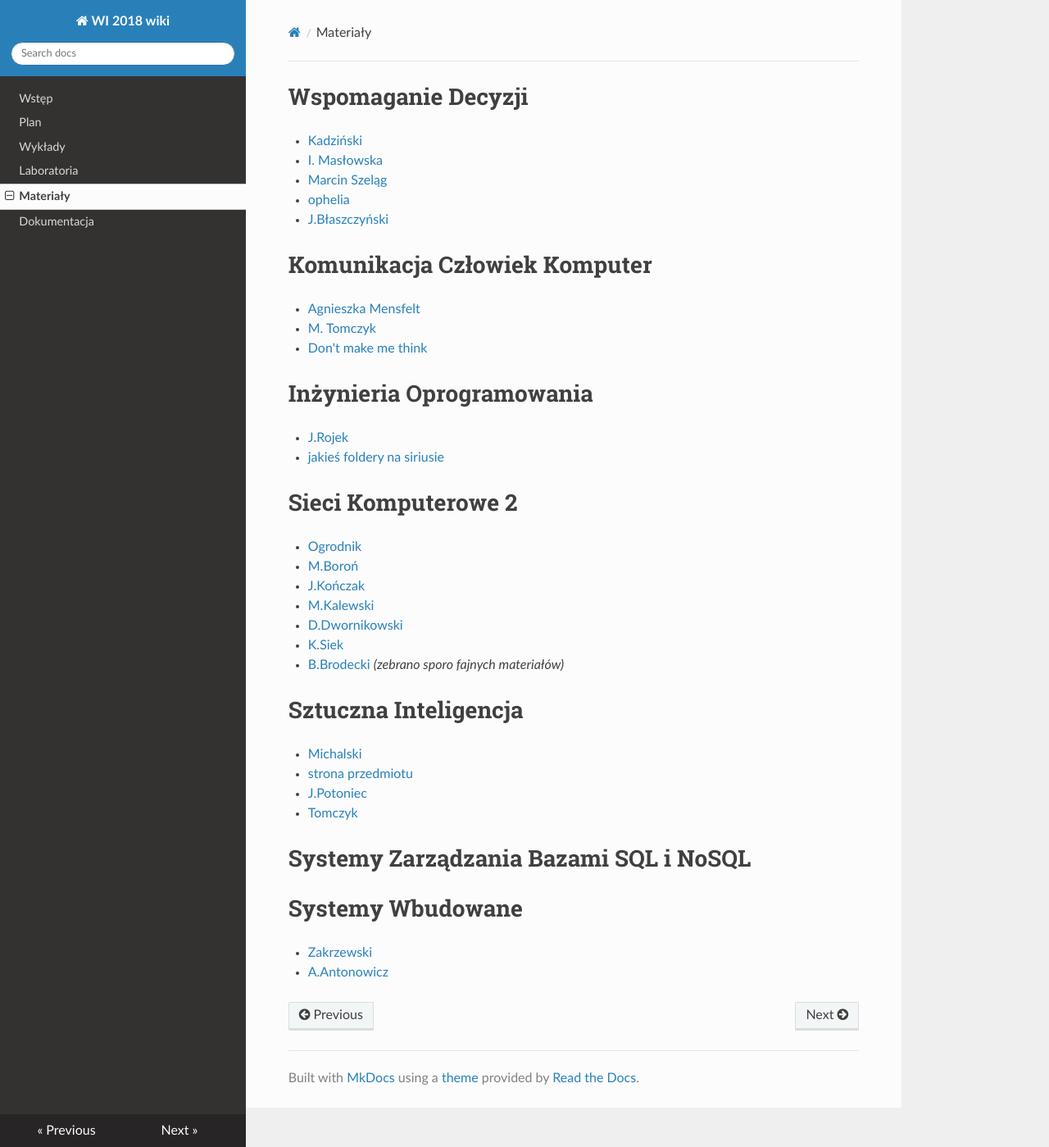
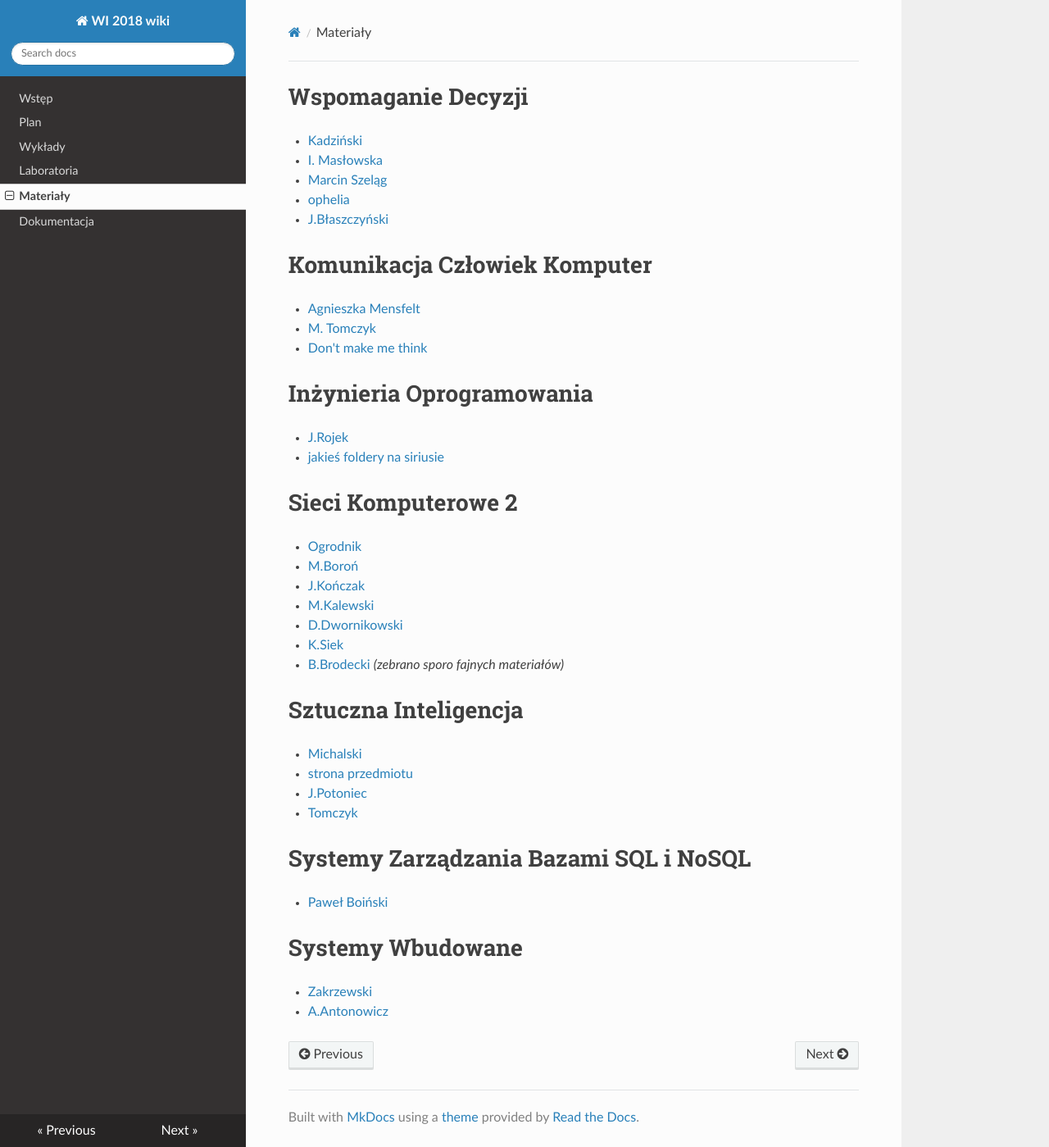
Before and after one commit to PUT-WI-18/wi18-wiki-sem5, an MkDocs documentation site: the page built from docs/materialy.md, in a window 1280 px wide and 1399 px high. Shown: the whole window at 82% size. Built offline with MkDocs 1.6.1, drawn with Linux system fonts in a browser that asks for light colours; nearby versions of some CDN libraries.

Commit message:
Update materialy.md

```diff
--- a/docs/materialy.md
+++ b/docs/materialy.md
@@ -30,6 +30,7 @@
 - [Tomczyk](http://www.cs.put.poznan.pl/mtomczyk/index.php/sample-page/iai/)
 
 # Systemy Zarządzania Bazami SQL i NoSQL
+- [Paweł Boiński](http://www.cs.put.poznan.pl/pboinski)
 
 # Systemy Wbudowane
 - [Zakrzewski](http://www.cs.put.poznan.pl/pzakrzewski/sw.html)
```
